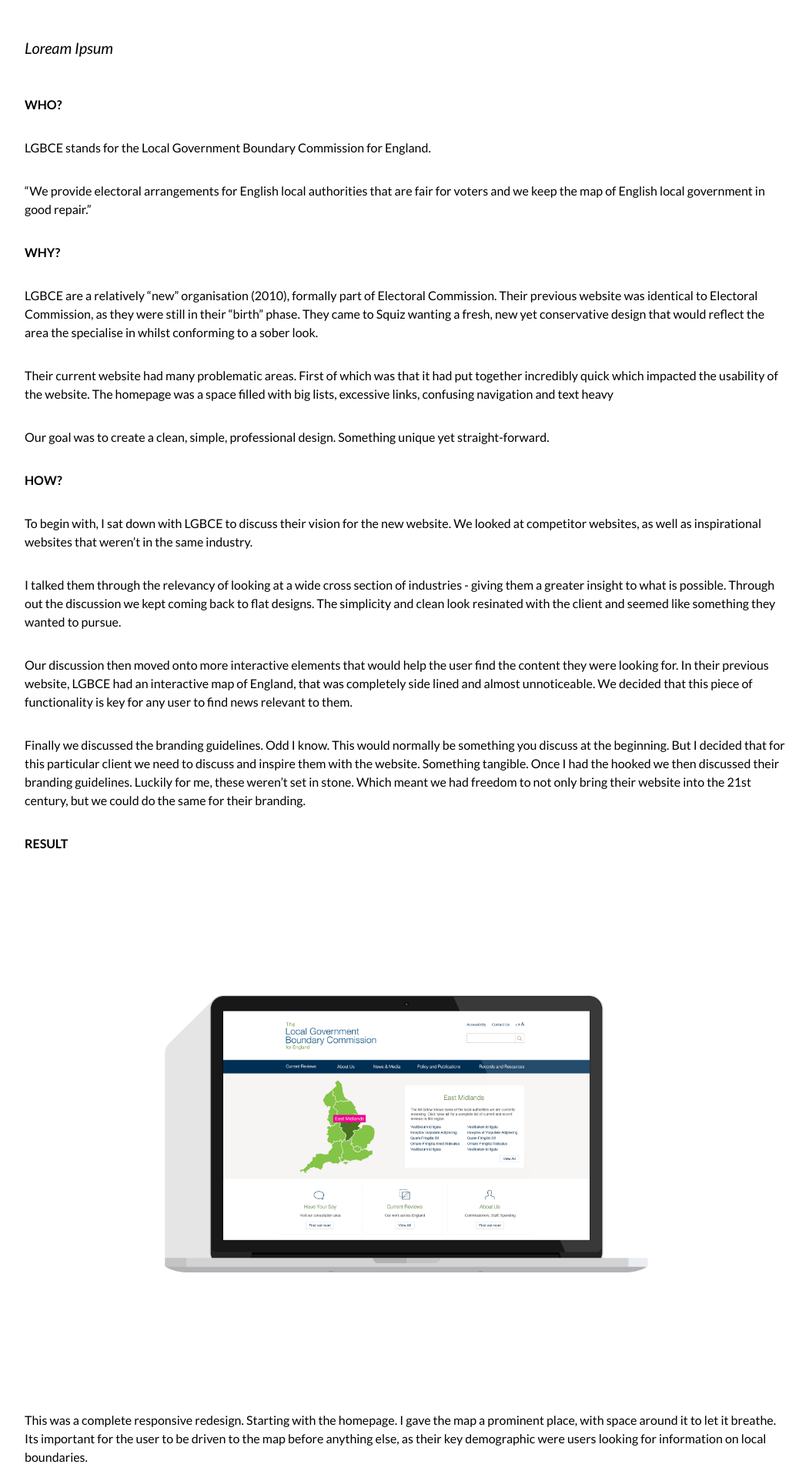
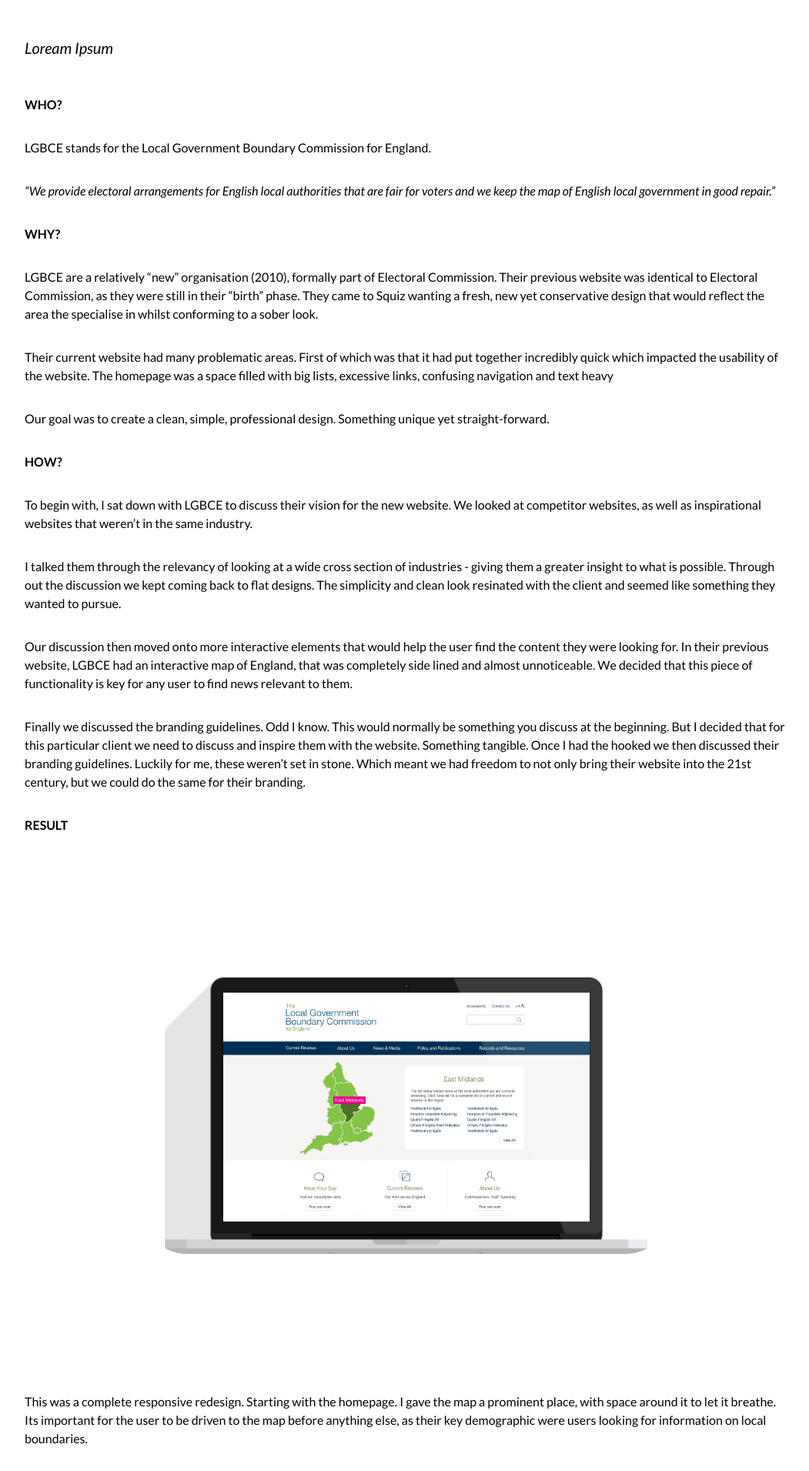
Before and after one commit to lukecarlton/lukecarlton.com, a Jekyll site: the page built from _posts/2014-01-06-LGBCE.md, in a window 1280 px wide. Shown: the part 793-2704 px from the top of the page at 77% size, without its empty margins (112-1163 px from the left). Built offline with Jekyll 4.4.1, drawn with Linux system fonts in a browser that asks for light colours; Markdown is read by kramdown in place of the engine named in the settings.

Commit message:
LGBCE edit

```diff
--- a/_posts/2014-01-06-LGBCE.md
+++ b/_posts/2014-01-06-LGBCE.md
@@ -30,7 +30,7 @@ share: false
 
 LGBCE stands for the Local Government Boundary Commission for England.
 
-"We provide electoral arrangements for English local authorities that are fair for voters and we keep the map of English local government in good repair."
+*"We provide electoral arrangements for English local authorities that are fair for voters and we keep the map of English local government in good repair."*
 
 **WHY?**
 
@@ -52,7 +52,7 @@ Finally we discussed the branding guidelines. Odd I know. This would normally be
 
 **RESULT**
 
-<img src="/images/LGBCE/Desktop-Designs.png" width=400px>
+<img src="/images/LGBCE/Desktop-Designs.png">
 
 This was a complete responsive redesign. Starting with the homepage. I gave the map a prominent place, with space around it to let it breathe. Its important for the user to be driven to the map before anything else, as their key demographic were users looking for information on local boundaries.
 
```
